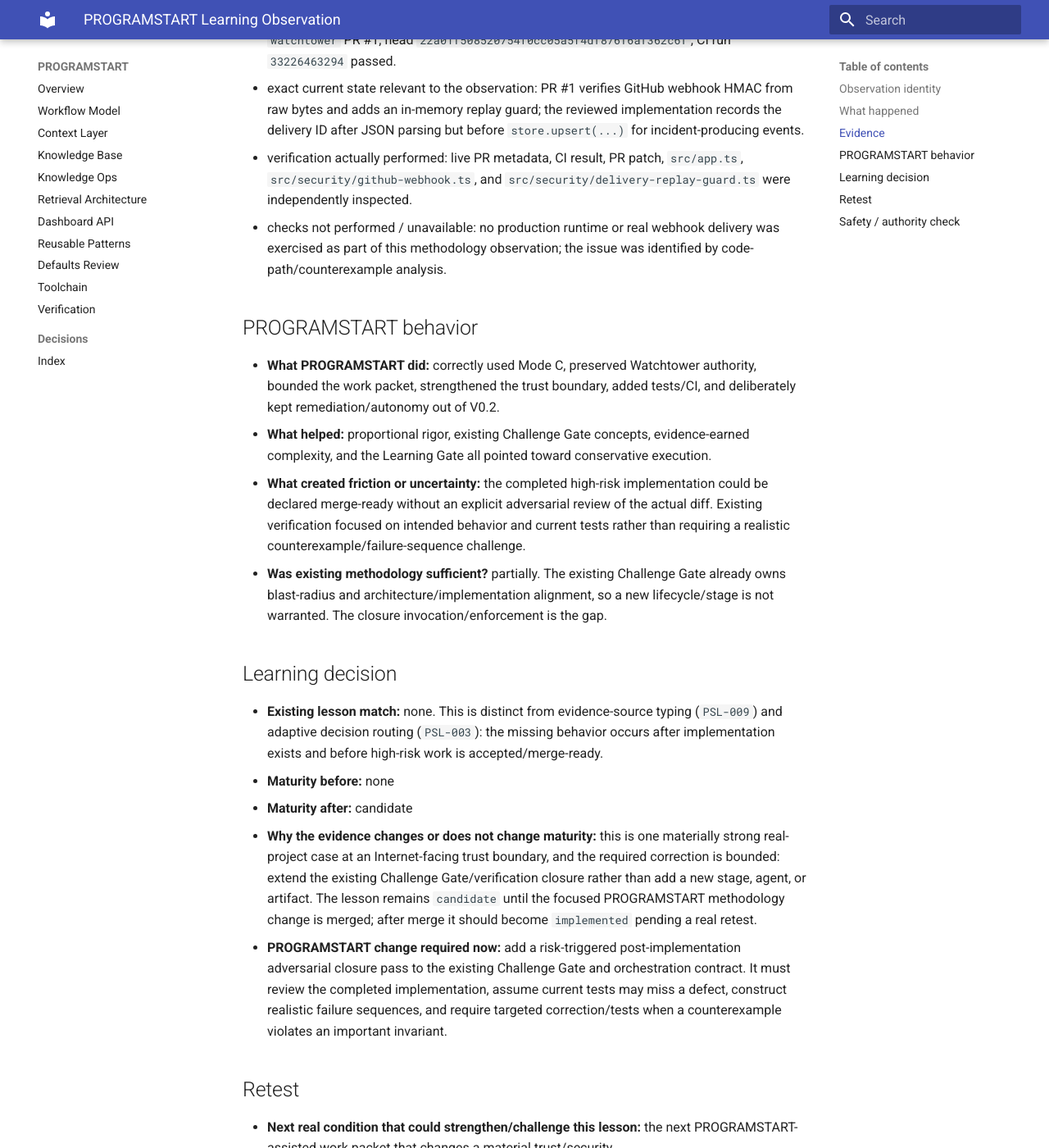
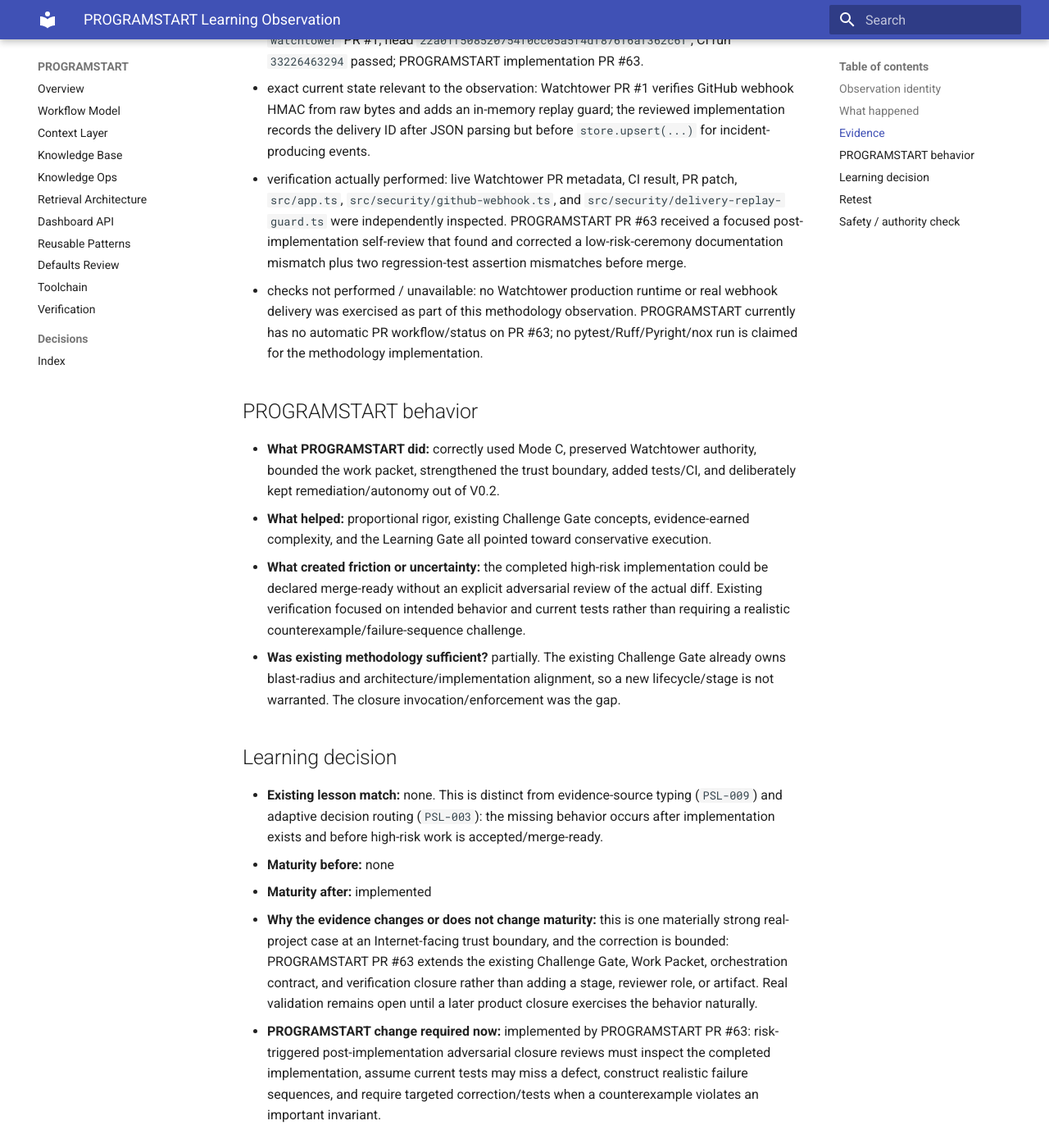
Before and after one commit to GrahamArdent/PROGRAMSTART, an MkDocs documentation site: the page built from docs/acceptance/observations/2026-08-28-watchtower-post-implementation-adversarial-closure.md, in a window 1280 px wide and 1400 px high, scrolled down 1034 px. Shown: the whole window at 82% size. Built offline with MkDocs 1.6.1 and Material for MkDocs 9.7.7, drawn with Linux system fonts in a browser that asks for light colours.

Commit message:
docs(acceptance): mark adversarial closure implementation

```diff
--- a/docs/acceptance/observations/2026-08-28-watchtower-post-implementation-adversarial-closure.md
+++ b/docs/acceptance/observations/2026-08-28-watchtower-post-implementation-adversarial-closure.md
@@ -22,25 +22,25 @@
 
 ## Evidence
 
-- repository / PR / commit / run / provider / runtime evidence: `GrahamArdent/repo-watchtower` PR #1, head `22a01f508520754f0cc05a5f4df876f6af362c6f`; CI run `33226463294` passed.
-- exact current state relevant to the observation: PR #1 verifies GitHub webhook HMAC from raw bytes and adds an in-memory replay guard; the reviewed implementation records the delivery ID after JSON parsing but before `store.upsert(...)` for incident-producing events.
-- verification actually performed: live PR metadata, CI result, PR patch, `src/app.ts`, `src/security/github-webhook.ts`, and `src/security/delivery-replay-guard.ts` were independently inspected.
-- checks not performed / unavailable: no production runtime or real webhook delivery was exercised as part of this methodology observation; the issue was identified by code-path/counterexample analysis.
+- repository / PR / commit / run / provider / runtime evidence: `GrahamArdent/repo-watchtower` PR #1, head `22a01f508520754f0cc05a5f4df876f6af362c6f`; CI run `33226463294` passed; PROGRAMSTART implementation PR #63.
+- exact current state relevant to the observation: Watchtower PR #1 verifies GitHub webhook HMAC from raw bytes and adds an in-memory replay guard; the reviewed implementation records the delivery ID after JSON parsing but before `store.upsert(...)` for incident-producing events.
+- verification actually performed: live Watchtower PR metadata, CI result, PR patch, `src/app.ts`, `src/security/github-webhook.ts`, and `src/security/delivery-replay-guard.ts` were independently inspected. PROGRAMSTART PR #63 received a focused post-implementation self-review that found and corrected a low-risk-ceremony documentation mismatch plus two regression-test assertion mismatches before merge.
+- checks not performed / unavailable: no Watchtower production runtime or real webhook delivery was exercised as part of this methodology observation. PROGRAMSTART currently has no automatic PR workflow/status on PR #63; no pytest/Ruff/Pyright/nox run is claimed for the methodology implementation.
 
 ## PROGRAMSTART behavior
 
 - **What PROGRAMSTART did:** correctly used Mode C, preserved Watchtower authority, bounded the work packet, strengthened the trust boundary, added tests/CI, and deliberately kept remediation/autonomy out of V0.2.
 - **What helped:** proportional rigor, existing Challenge Gate concepts, evidence-earned complexity, and the Learning Gate all pointed toward conservative execution.
 - **What created friction or uncertainty:** the completed high-risk implementation could be declared merge-ready without an explicit adversarial review of the actual diff. Existing verification focused on intended behavior and current tests rather than requiring a realistic counterexample/failure-sequence challenge.
-- **Was existing methodology sufficient?** partially. The existing Challenge Gate already owns blast-radius and architecture/implementation alignment, so a new lifecycle/stage is not warranted. The closure invocation/enforcement is the gap.
+- **Was existing methodology sufficient?** partially. The existing Challenge Gate already owns blast-radius and architecture/implementation alignment, so a new lifecycle/stage is not warranted. The closure invocation/enforcement was the gap.
 
 ## Learning decision
 
 - **Existing lesson match:** none. This is distinct from evidence-source typing (`PSL-009`) and adaptive decision routing (`PSL-003`): the missing behavior occurs after implementation exists and before high-risk work is accepted/merge-ready.
 - **Maturity before:** none
-- **Maturity after:** candidate
-- **Why the evidence changes or does not change maturity:** this is one materially strong real-project case at an Internet-facing trust boundary, and the required correction is bounded: extend the existing Challenge Gate/verification closure rather than add a new stage, agent, or artifact. The lesson remains `candidate` until the focused PROGRAMSTART methodology change is merged; after merge it should become `implemented` pending a real retest.
-- **PROGRAMSTART change required now:** add a risk-triggered post-implementation adversarial closure pass to the existing Challenge Gate and orchestration contract. It must review the completed implementation, assume current tests may miss a defect, construct realistic failure sequences, and require targeted correction/tests when a counterexample violates an important invariant.
+- **Maturity after:** implemented
+- **Why the evidence changes or does not change maturity:** this is one materially strong real-project case at an Internet-facing trust boundary, and the correction is bounded: PROGRAMSTART PR #63 extends the existing Challenge Gate, Work Packet, orchestration contract, and verification closure rather than adding a stage, reviewer role, or artifact. Real validation remains open until a later product closure exercises the behavior naturally.
+- **PROGRAMSTART change required now:** implemented by PROGRAMSTART PR #63: risk-triggered post-implementation adversarial closure reviews must inspect the completed implementation, assume current tests may miss a defect, construct realistic failure sequences, and require targeted correction/tests when a counterexample violates an important invariant.
 
 ## Retest
 
```
